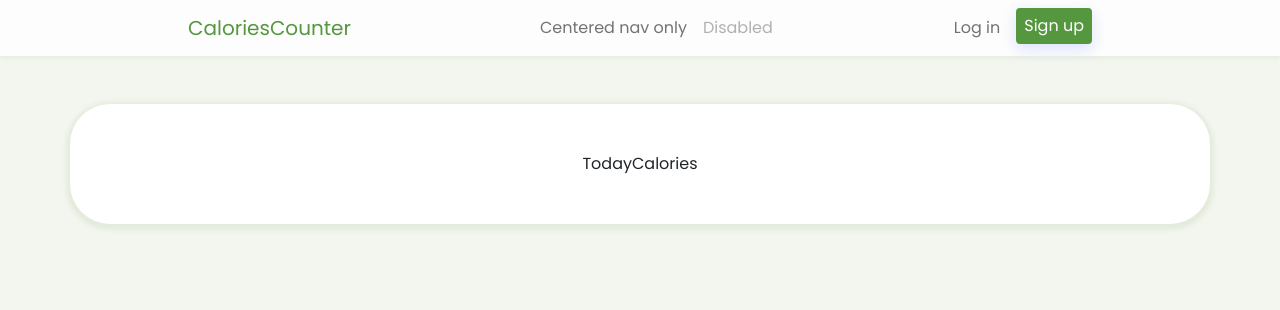
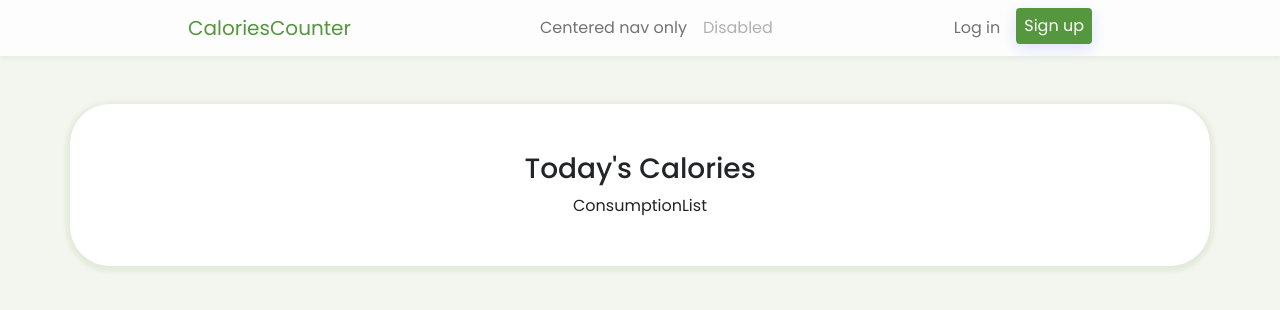
Before and after one commit to SayanSahu99/StayFit-Web, a React (Create React App) app in the folder client/: page /today in a window 1280 px wide. Shown: the top 310 px of the page. Built offline with nearby package versions, Linux system fonts and the light colour scheme.

Commit message:
Added ConsumptionList component

```diff
--- /dev/null
+++ b/client/src/components/today-calories/ConsumptionList.js
@@ -0,0 +1,7 @@
+import React from 'react';
+
+const ConsumptionList = () => {
+  return <div>ConsumptionList</div>;
+};
+
+export default ConsumptionList;
--- a/client/src/pages/TodayCalories.js
+++ b/client/src/pages/TodayCalories.js
@@ -1,7 +1,19 @@
 import React from 'react';
+import Helmet from 'react-helmet';
+
+import { WEBSITE_NAME } from 'src/utils/brand';
+import ConsumptionList from 'src/components/today-calories/ConsumptionList';
 
 const TodayCalories = () => {
-  return <div>TodayCalories</div>;
+  return (
+    <>
+      <Helmet>
+        <title>{`${WEBSITE_NAME} - Today's Calories`}</title>
+      </Helmet>
+      <h3> {"Today's Calories"}</h3>
+      <ConsumptionList />
+    </>
+  );
 };
 
 export default TodayCalories;
```
